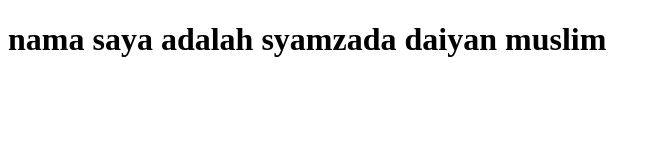
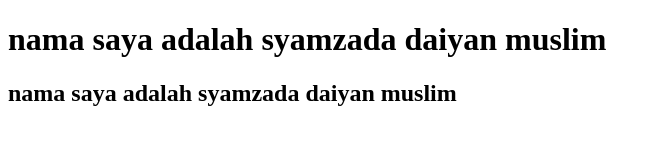
Before and after one commit to muslim-daiyan/kelaborasi, a plain HTML site: page index.html in a window 1280 px wide. Shown: the whole page, without its empty margins (0-661 px from the left). Drawn offline with Linux system fonts and the light colour scheme.

Commit message:
Update index.html2

```diff
--- a/index.html
+++ b/index.html
@@ -7,5 +7,6 @@
 </head>
 <body>
     <h1>nama saya adalah syamzada daiyan muslim</h1>
+    <h2>nama saya adalah syamzada daiyan muslim</h2>
 </body>
 </html>
```
